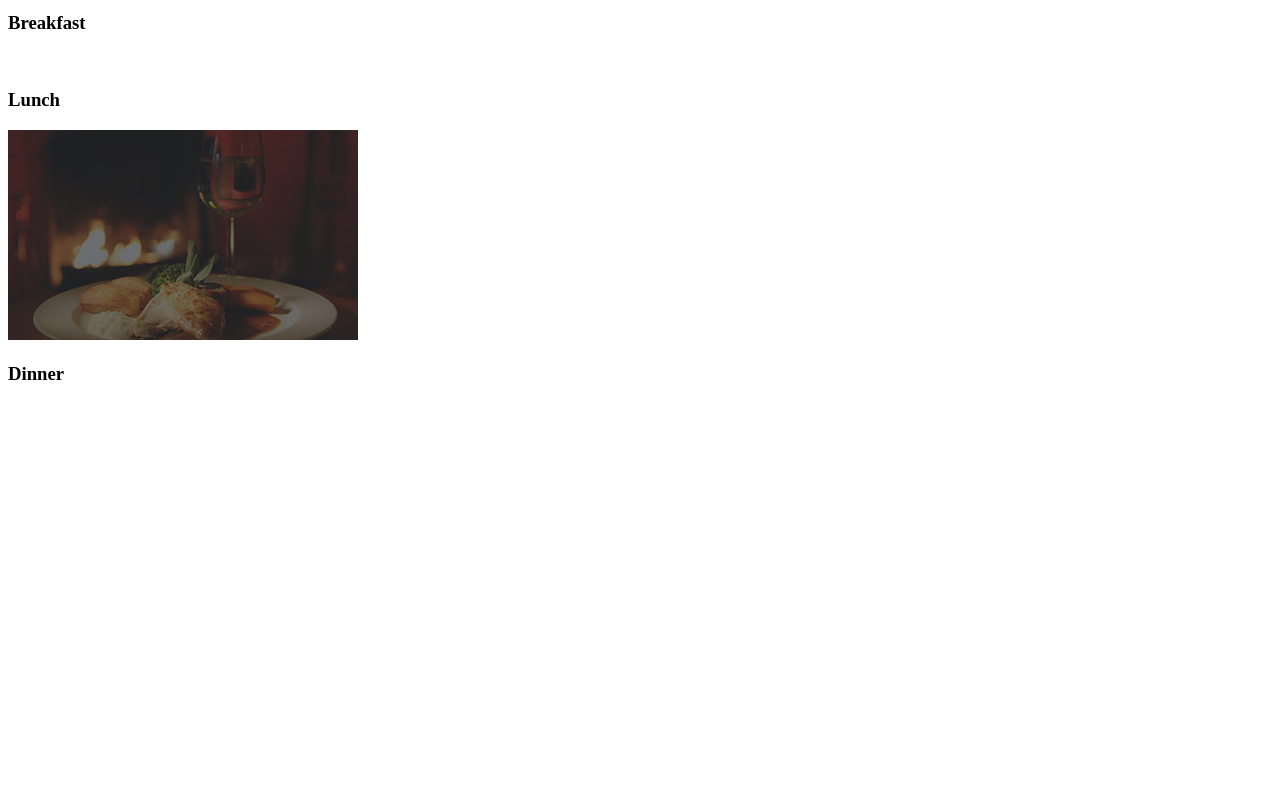
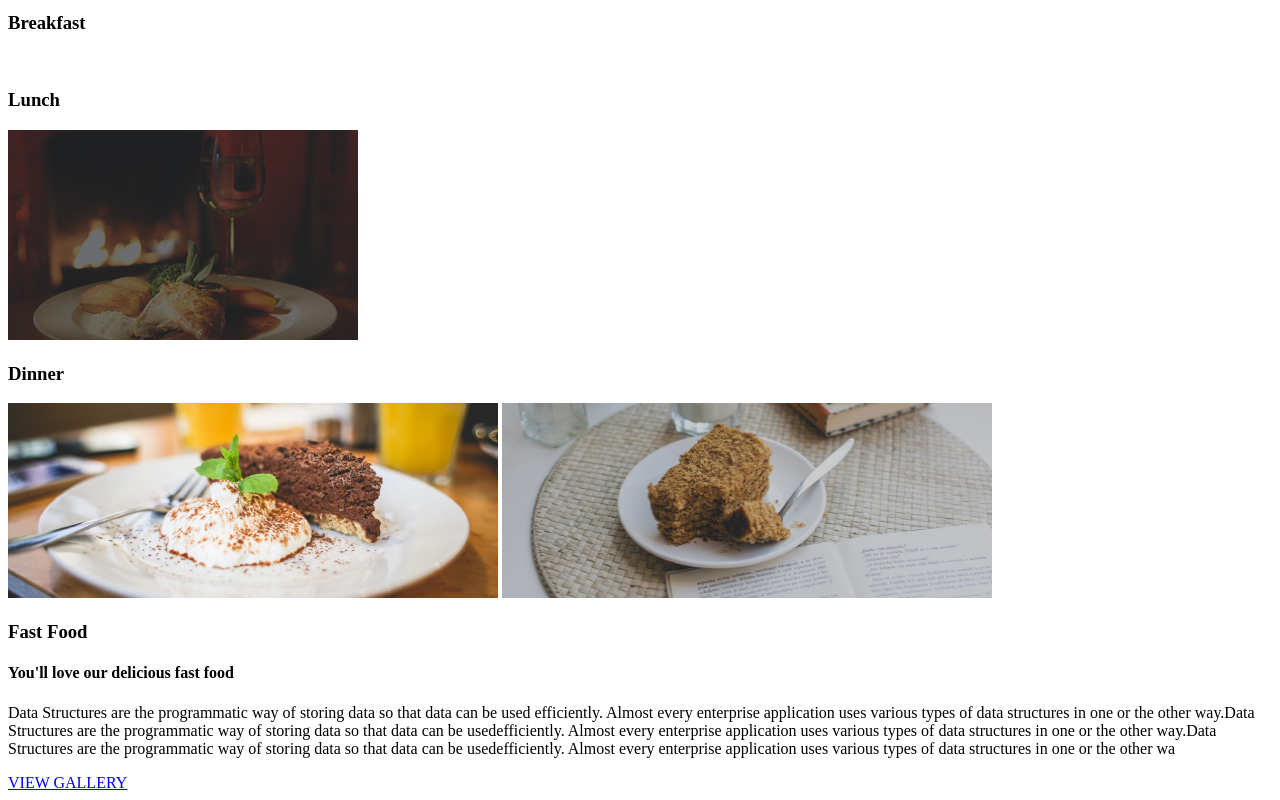
Before and after one commit to nancy88199488/anitas_kitchen, a plain HTML site: page index.html in a window 1280 px wide. Shown: the part 1628-2428 px from the top of the page. Before the commit the page ends 2031 px from the top, so only its background shows below. Drawn offline with Linux system fonts and the light colour scheme.

Commit message:
add the above file

```diff
--- a/index.html
+++ b/index.html
@@ -45,3 +45,21 @@
                 <h3>Dinner</h3>
             </div>
         </div>
+        <div id="fasts">
+            <img class="fastfood1" src="./images/fastFood1.jpg" alt="">
+            <img class="fastfood2" src="./images/fastFood2.jpg" alt="">
+            <div class="inner-text">
+                <h3>Fast Food</h3>
+                <h4>You'll love our delicious fast food</h4>
+                <p>Data Structures are the programmatic way of storing data so that data can be used
+                    efficiently. Almost every enterprise application uses various types of data structures in one
+                    or the other way.Data Structures are the programmatic way of storing data so that data can be usedefficiently.
+                    Almost every enterprise application uses various types of data structures in one or the other way.Data Structures
+                     are the programmatic way of storing data so that data can be usedefficiently.
+                     Almost every enterprise application uses various types of data structures in one or the other wa</p>
+                     <a href="#"button class="button1">VIEW GALLERY</button></a>
+
+
+
+            </div>
+        </div>
```
